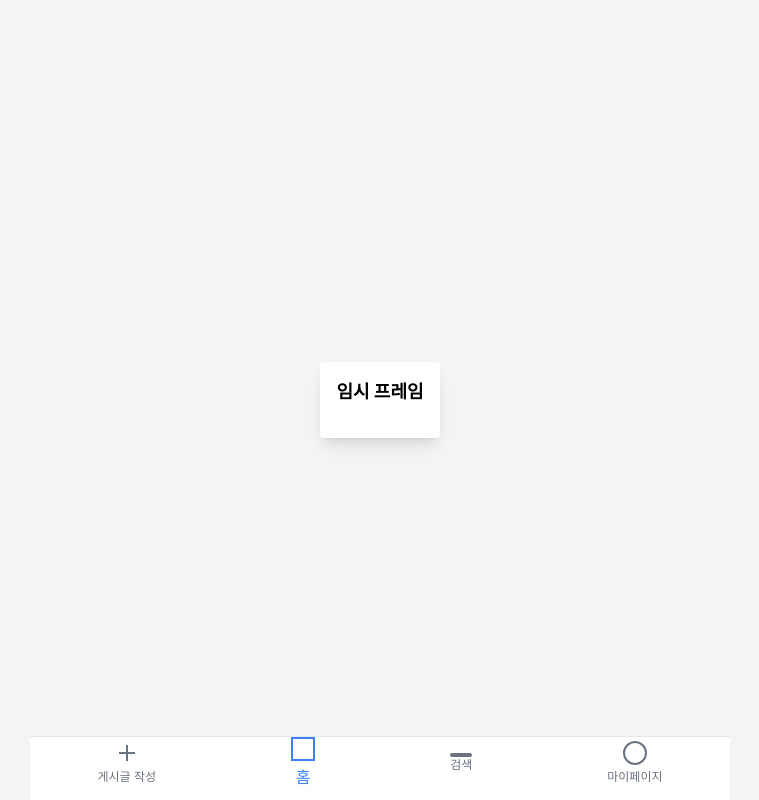
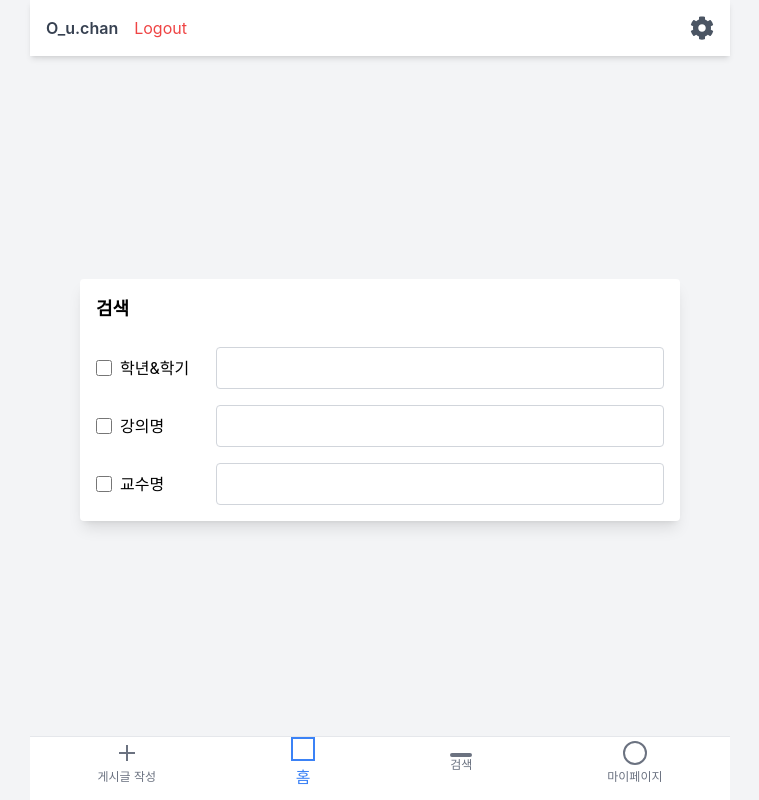
Before and after one commit to sogong24/front, a React (Create React App) app: page / in a window 1280 px wide. Shown: the whole page, without its empty margins (260-1019 px from the left). Built offline with nearby package versions, Linux system fonts and the light colour scheme.

Commit message:
Add settingbar, searchFrame / modify layout

```diff
--- a/src/components/common/Layout.js
+++ b/src/components/common/Layout.js
@@ -1,10 +1,20 @@
+import { useLocation } from 'react-router-dom';
 import Menubar from './Menubar';
-import TempFrame from './tempFrame';
+import SearchFrame from './SearchFrame';
+import SettingBar from './SettingBar';
+
 function Layout({ children }) {
+    const location = useLocation();
+    const showSearchFrame = ['/', '/search'].includes(location.pathname);
+
     return (
         <div className='w-[700px] min-h-screen mx-auto relative pb-16 bg-[#f5f5f5]'>
+            <div className='sticky top-0 bg-white z-10'>
+                <SettingBar/>
+            </div>
             {children}
-            <TempFrame />
+            {showSearchFrame && <SearchFrame />}
+            {/* serachbar를 위한 frame, tempframe는 임시로 만든 프레임 */}
             <Menubar />
         </div>
     );
--- /dev/null
+++ b/src/components/common/SearchFrame.js
@@ -0,0 +1,19 @@
+import React from 'react';
+import SearchBar from '../search/SearchBar';
+
+function TempFrame() {
+    return (
+        <div className='fixed top-0 left-0 w-full h-full bg-gray-100 bg-poacity-75 flex justify-center items-center'>
+            <div className='bg-white p-4 rounded shadow-lg w-[600px]'>
+                <h2 className='text-lg font-bold mb-6'>검색</h2>
+                <div className='space-y-4'>
+                    <SearchBar searchType='semester' label='학년&학기' />
+                    <SearchBar searchType='course' label='강의명'/>
+                    <SearchBar searchType='professor' label='교수명'/>
+                </div>
+            </div>
+        </div>
+    );
+}
+
+export default TempFrame;
--- /dev/null
+++ b/src/components/common/SettingBar.js
@@ -0,0 +1,28 @@
+import React from 'react';
+import { FaCog } from 'react-icons/fa';
+
+function SettingBar() {
+    const handleLogout = () => {
+        // logout 로직 구현 추후에 - 현재는 콘솔 찍기만
+        console.log('Logout Clicked');
+    };
+
+    return (
+        <div className="flex justify-between items-center p-4 bg-white shadow-md">
+            <div className="flex items-center">
+                <div className="mr-4">
+                    {/* user Nickname - DB에서 가져오는 건 추후에 구현  */}
+                    <span className="text-gray-700 font-semibold">O_u.chan</span>
+                </div>
+                <button onClick={handleLogout} className="text-red-500">
+                    Logout
+                </button>
+            </div>
+            <div>
+                <FaCog className="text-gray-600" size={24} />
+            </div>
+        </div>
+    )
+}
+
+export default SettingBar;
--- a/src/components/common/tempFrame.js
+++ /dev/null
@@ -1,13 +0,0 @@
-import React from 'react';
-
-function TempFrame() {
-    return (
-        <div className='fixed top-0 left-0 w-full h-full bg-gray-100 bg-poacity-75 flex justify-center items-center'>
-            <div className='bg-white p-4 rounded shadow-lg'>
-                <h2 className='text-lg font-bold mb-4'>임시 프레임</h2>
-            </div>
-        </div>
-    );
-}
-
-export default TempFrame;
--- a/src/components/search/SearchBar.js
+++ b/src/components/search/SearchBar.js
@@ -0,0 +1,33 @@
+import React, { useState } from 'react';
+
+// search bar는 3개로 구성된다.
+// 1. 학년&학기 checkbox, input?
+// 2. 강의명
+// 3. 교수명
+
+function SearchBar( { searchType, label }) {
+    const [value, setValue] = useState('');
+    const [isChecked, setIsChecked] = useState(false);
+
+    return (
+        <div className='flex items-center space-x-4'>
+            <label className='flex items-center space-x-2'>
+                <input
+                    type='checkbox'
+                    checked={isChecked}
+                    onChange={(e) => setIsChecked(e.target.checked)}
+                    className='w-4 h-4'
+                />
+                <span className='min-w-[80px]'>{label}</span>
+            </label>
+            <input
+                type='text'
+                value={value}
+                onChange={(e) => setValue(e.target.value)}
+                className='flex-1 p-2 border border-gray-300 rounded focus:outline-none focus:border-blue-500'
+            />
+        </div>
+    );
+}
+
+export default SearchBar;
--- a/src/pages/SearchPage.js
+++ b/src/pages/SearchPage.js
@@ -1,4 +1,4 @@
-import Searchbar from '../components/search/SearchBar';
+import SearchBar from '../components/search/SearchBar';
 import SearchResults from '../components/search/SearchResults.js';
 import SearchFilters from '../components/search/SearchFilters.js';
 
@@ -10,8 +10,8 @@ function SearchPage() {
                 {/* 검색 체크박스 - 학년&학기, 강의명, 교수명 */}
                 {/* 입력 가능 + 체크박스 가능 */}
                 <SearchBar />
-                <SearchFilters />
-                <SearchResults />
+                {/* <SearchFilters />
+                <SearchResults /> */}
             </div>
         </div>
     );
```
